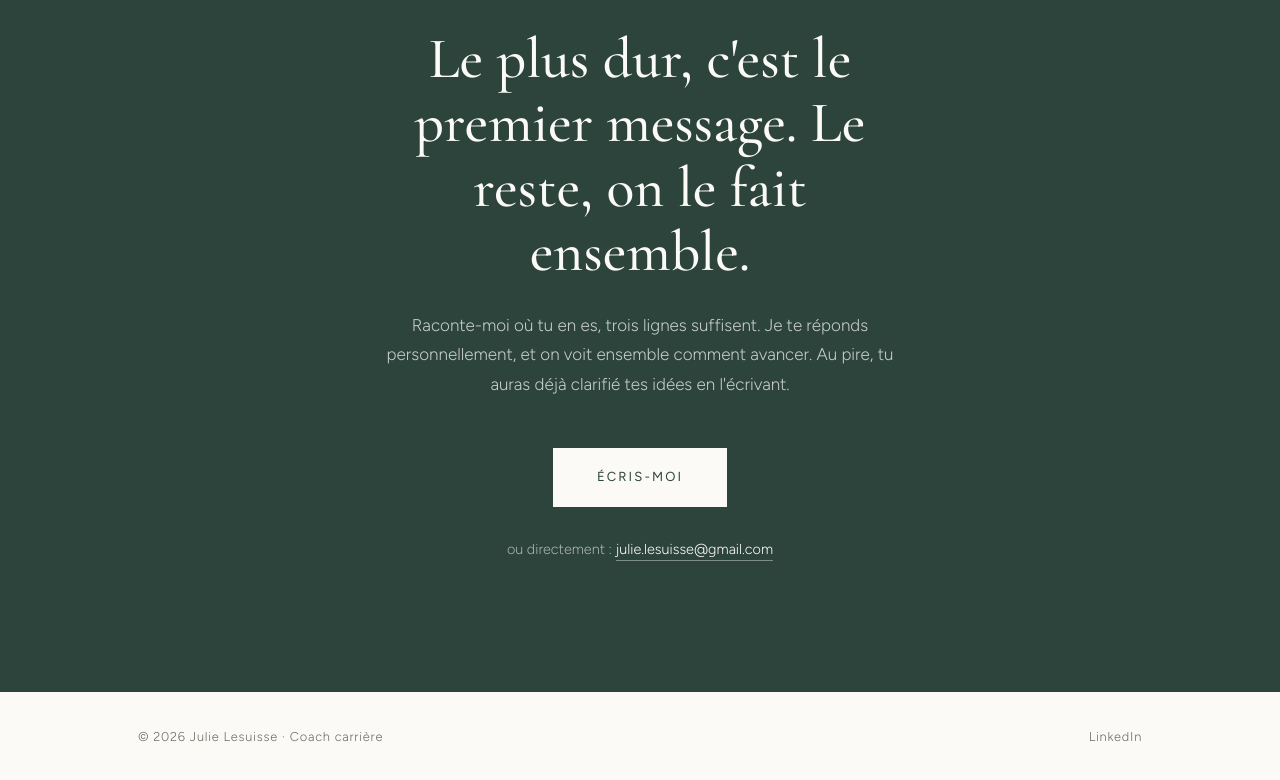
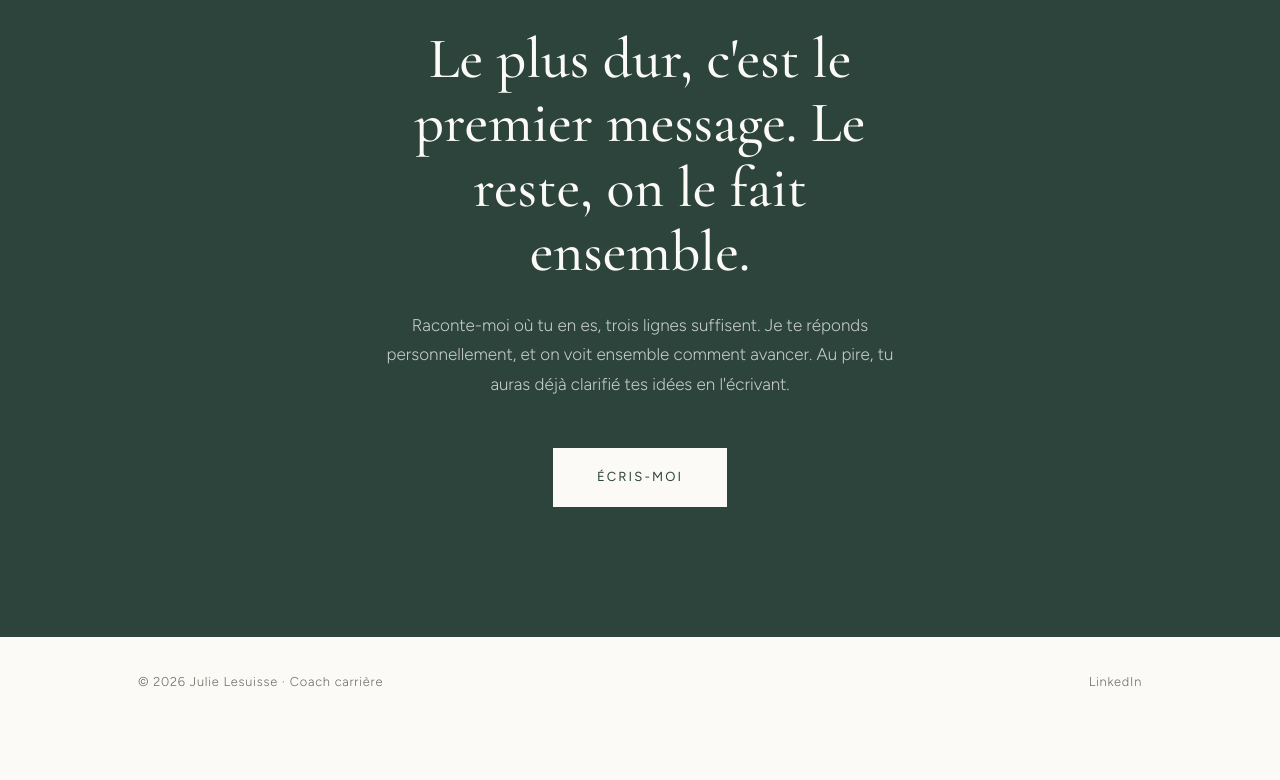
Before and after one commit to suyttenhoef-cyber/Projet_site, a plain HTML site: page index.html in a window 1280 px wide. Shown: the part 4308-5088 px from the top of the page. After the commit the page ends 5035 px from the top, so only its background shows below. Drawn offline with nearby package versions, Linux system fonts and the light colour scheme.

Commit message:
Remove alternative email display in index.html
Removed alternative email display from the contact section.

```diff
--- a/index.html
+++ b/index.html
@@ -382,7 +382,6 @@
     <h2>Le plus dur, c'est le premier message. Le reste, on le fait ensemble.</h2>
     <p>Raconte-moi où tu en es, trois lignes suffisent. Je te réponds personnellement, et on voit ensemble comment avancer. Au pire, tu auras déjà clarifié tes idées en l'écrivant.</p>
     <a class="btn" href="mailto:julie.lesuisse@gmail.com?subject=Parlons%20de%20ma%20carri%C3%A8re">Écris-moi</a>
-    <span class="mail-alt">ou directement&nbsp;: <a href="mailto:julie.lesuisse@gmail.com">julie.lesuisse@gmail.com</a></span>
   </div>
 </section>
 
```
